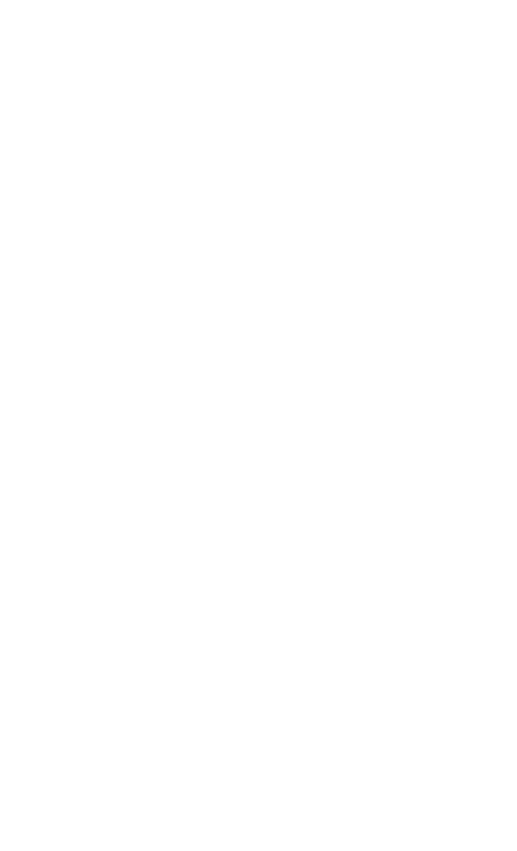
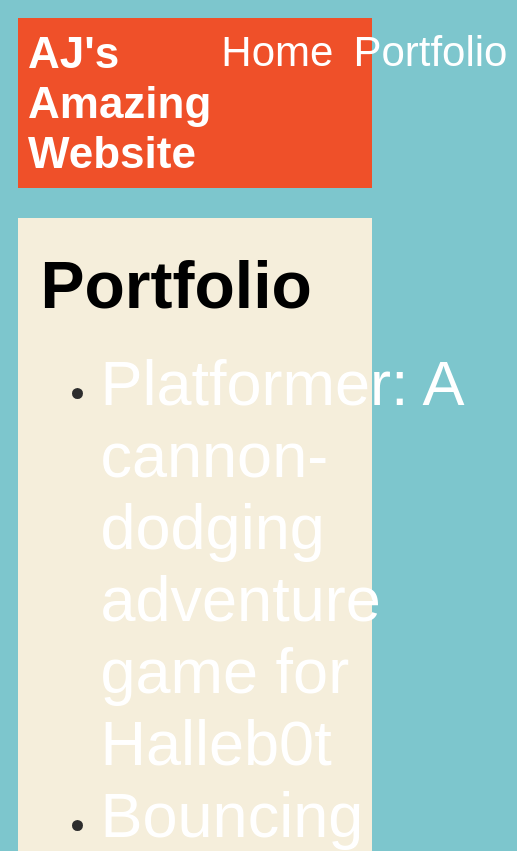
Before and after one commit to aj1015-droid/aj1015-droid.github.io, a plain HTML site: page portfolio.html in a window 390 px wide. Shown: the top 851 px of the page, 517 px wide, since content can reach past the window. Drawn offline with Linux system fonts and the light colour scheme.

Commit message:
HOME & PORTFOLIO page

```diff
--- a/index.html
+++ b/index.html
@@ -1,15 +1,53 @@
 <!DOCTYPE html>
 <html>
   <head>
-    <title>AJ's amazing Website
-
-    </title>
+    <title>AJ's Amazing Website</title>
+    <link rel="stylesheet" href="style.css"/>
   </head>
 
   <body>
     <!-- All content goes here -->
     <div id="all-contents">
 
+      <nav>
+        <h1>AJ's Amazing Website</h1>
+
+        <ul id="nav-ul">
+
+          <li class="nav-li">
+            <a href="index.html">Home</a>
+          </li>
+
+          <li class="nav-li">
+            <a href="Portfolio.html">Portfolio</a>
+          </li>
+
+        </ul>
+
+      </nav>
+
+      <main>
+
+        <div class="sidebar">
+          <img class="sidebar-img" src="https://i.redd.it/8dvokktpg78f1.gif">
+        </div>
+
+        <div class="content">
+          <h2>AJ</h2>
+          <p>Coding profile</p>
+
+          <div id="intrests">
+            <h3>Interests</h3>
+            <ul>
+              <li>Coding</li>
+              <li>Games
+              <li> Making things</li>
+            </ul>
+          </div>
+        </div>
+
+      </main>
+
     </div>
   </body>
 </html>
--- a/portfolio.html
+++ b/portfolio.html
@@ -0,0 +1,44 @@
+<!DOCTYPE html>
+<html>
+  <head>
+    <title>Aj's Amazing website</title>
+    <link rel="stylesheet" href="style.css" />
+  </head>
+
+  <body>
+    <!-- All content goes here -->
+    <div id="all-contents">
+        <nav>
+  <h1> AJ's Amazing Website</h1>
+  <ul id="nav-ul">
+    <li class="nav-li">
+      <a href="index.html">Home</a>
+    </li>
+    <li class="nav-li">
+      <a href="portfolio.html">Portfolio</a>
+    </li>
+  </ul>
+</nav>
+
+        <main>
+          <div class="content">
+            <h1>Portfolio</h1>
+                <ul id="Portfolio">
+                    <li>
+<a href="fsd-projects/platformer/">Platformer: A cannon-dodging adventure game for Halleb0t</a>
+</li>
+<li>
+  <a href="fsd-projects/bouncing-box/">Bouncing Box: A fun introduction to web game development</a>
+</li>
+<li>
+  <a href="fsd-projects/circularity/">Circularity: A poetic motion experiment with circles</a>
+</li>
+
+                </ul>
+            </div>
+        </main>
+      </div>
+
+
+  </body>
+</html>
--- a/style.css
+++ b/style.css
@@ -0,0 +1,150 @@
+body {
+    background: rgb(125, 198, 205);
+    color: rgb(45, 45, 45);
+    padding: 10px;
+    font-family: Arial, sans-serif;
+}
+
+#all-contents {
+    max-width: 800px;
+    margin: auto;
+}
+
+/* navigation menu */
+nav {
+    background: rgb(239, 80, 41);
+    margin: 0 auto;
+    display: flex;
+    padding: 10px;
+    marging-bottom:20px;
+}
+
+h1 {
+    display: flex;
+    align-items: center;
+    color: white;
+    flex: 1;
+    margin: 0;
+}
+
+#nav-ul {
+    list-style-type: none;
+    margin: 0;
+    padding: 0;
+    display: flex;
+}
+
+.nav-li {
+    display: inline-block;
+    padding: 0 10px;
+}
+
+a {
+    text-decoration: none;
+    color: #fff;
+}
+
+/* main container area beneath menu */
+main {
+    background: rgb(245, 238, 219);
+    display: flex;
+    margin-top: 20px;
+}
+
+.sidebar {
+    margin-right: 25px;
+    padding: 10px;
+}
+
+.sidebar-img {
+    width: 200px;
+}
+
+.content {
+    flex: 1;
+    padding: 15px;
+}
+#interests {
+    border: 4px silver ridge;
+    padding: 8px;
+    margin-top: 20px;
+}
+
+h2, h3 {
+    margin: 0px;
+}
+/* Portfolio styles */
+.content h1 {
+  color: black;
+}
+
+#portfolio {
+  list-style-type: none;
+  padding-left: 0;
+}
+
+#portfolio li {
+  background: #ffffff;
+  padding: 10px;
+  border-radius: 10px;
+  margin-bottom: 10px;
+}
+
+#portfolio li:hover
+{
+  background: cyan;
+}
+
+#portfolio a {
+  text-decoration: none;
+  color: #555353;
+}
+/* responsive web design */
+@media screen and (min-width: 120px) and (max-width: 1080px) {
+  main {
+    height: 100ch;
+    zoom: 1.5;
+    display: grid;
+  }
+
+  h1 {
+    font-size: 44px;
+  }
+
+  h2 {
+    font-size: 42px;
+  }
+
+  h3 {
+    font-size: 36px;
+  }
+
+  #all-contents {
+    height: 100ch;
+    margin: none;
+  }
+
+  a {
+    font-size: 42px;
+  }
+
+  .sidebar {
+    margin-right: 0px;
+    justify-content: center;
+    align-items: center;
+  }
+
+  .sidebar-img {
+    width: 100%;
+  }
+
+  p,
+  li {
+    font-size: 24px;
+  }
+
+  .content {
+    align-content: center;
+    justify-content: center;
+  }
+}
```
